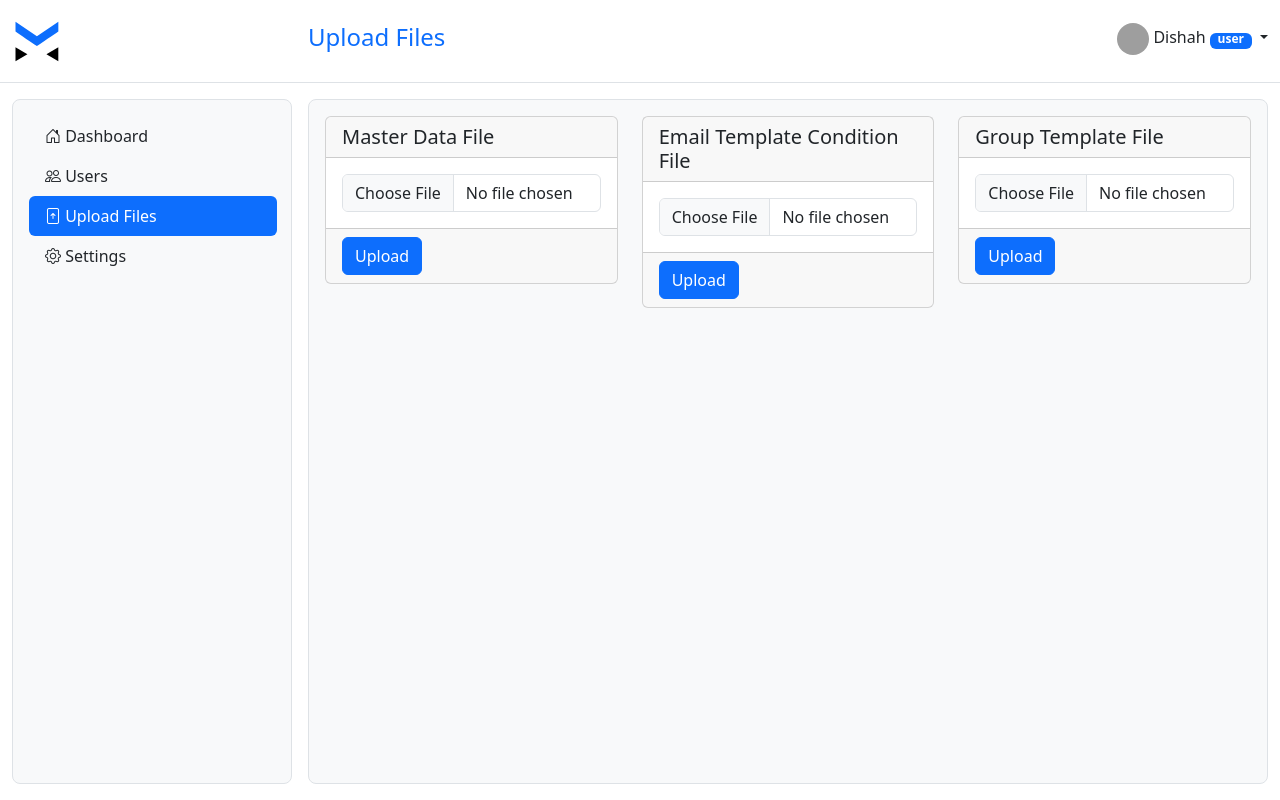
After one commit to syedfarazhussain/invoice_genrator, a Django app: page /upload_files/ in a window 1280 px wide. The commit adds this page. Run offline with Django 3.2, Linux system fonts and the light colour scheme; a user stored in the database is signed in; grey boxes are pictures that could not be loaded.

Commit message:
layout changes

```diff
--- a/myapp/urls.py
+++ b/myapp/urls.py
@@ -4,6 +4,8 @@ from .import views
 urlpatterns = [
     path('', views.dashboard, name=''),
     path('users/', views.user_page, name='users'),
+    path('settings/', views.settings, name='settings'),
+    path('upload_files/', views.upload_files, name='upload_files'),
     path('dashboard/', views.dashboard, name='dashboard'),
     path('insert_user_data/', views.insert_user_data, name='insert_user_data'),
     path('upload_master_data/', views.upload_master_data, name='upload_master_data'),
--- a/myapp/views.py
+++ b/myapp/views.py
@@ -32,6 +32,25 @@ def dashboard(request):
     else:
         return redirect('account/login')
 
+@login_required
+def settings(request):
+    template = 'admin/settings.html'
+
+    context = {
+        'title': 'Settings'
+    }
+
+    return render(request, template, context)
+
+@login_required
+def upload_files(request):
+    template = 'admin/upload-files.html'
+
+    context = {
+        'title': 'Upload Files'
+    }
+
+    return render(request, template, context)
 
 @login_required
 def user_page(request):
--- a/static/js/app.js
+++ b/static/js/app.js
@@ -1,17 +1,23 @@
 $('document').ready(function(){
 
+
     let leftSidebar = $('.left-sidebar').find('li');
+    let title = $("#topTitle");
     leftSidebar.each((index, item)=>{
-        item.addEventListener('click', function(){
 
-            if(this.find('a').hasClass('active')){
-                console.log('true')
-            } else {
-               console.log('false')
-            }
-        })
-        console.log("leftSidebar" + item);
+        let element = item.children[0];
+        let trimedText = element.innerText.toLowerCase().replaceAll("\\s+", " ")
 
-    })
+        console.log("element" + trimedText.trim());
+        if(trimedText.trim() == title[0].innerText.toLowerCase()) {
+            element.className = 'nav-link active';
+            console.log("activeeee" + element.innerText);
+
+        } else {
+
+            element.className = 'nav-link link-dark';
+
+        }
+    });
 
 });
--- /dev/null
+++ b/templates/admin/upload-files.html
@@ -0,0 +1,69 @@
+{% extends 'base.html' %}
+
+{% block content %}
+    <div class="p-3">
+        <div class="row">
+
+            <div class="col-md-4">
+                <form action="{% url 'upload_master_data' %}" method="post" enctype="multipart/form-data">
+                    {% csrf_token %}
+
+                    <div class="card">
+                        <h5 class="card-header">Master Data File</h5>
+                            <div class="card-body">
+                                <input type="file"
+                                    title="Upload excel file"
+                                    name="master_data_file"
+                                    class="form-control"
+                                    required="required" />
+                            </div>
+                            <div class="card-footer">
+                                <button type="submit" class="btn btn-primary"> Upload </button>
+                            </div>
+                    </div>
+                </form>
+            </div>
+
+            <div class="col-md-4">
+                <form action="{% url 'add_email_condition' %}" method="post" enctype="multipart/form-data">
+                   <div class="card">
+                        {% csrf_token %}
+                        <h5 class="card-header">Email Template Condition File</h5>
+                        <div class="card-body">
+                            <input type="file"
+                                   title="Upload excel file"
+                                   name="email_data_file"
+                                   class="form-control"
+                                   required="required">
+
+
+                        </div>
+                        <div class="card-footer">
+                            <button type="submit" class="btn btn-primary"> Upload </button>
+                        </div>
+                    </div>
+                </form>
+            </div>
+
+            <div class="col-md-4">
+                <form action="{% url 'add_group_condition' %}" method="post" enctype="multipart/form-data">
+                {% csrf_token %}
+                    <div class="card">
+                        <h5 class="card-header">Group Template File</h5>
+                        <div class="card-body">
+                            <input type="file"
+                                title="Upload excel file"
+                                name="parent_child_file"
+                                class="form-control"
+                                required="required">
+                        </div>
+                        <div class="card-footer">
+                            <button type="submit" class="btn btn-primary"> Upload </button>
+                        </div>
+                    </div>
+                </div>
+            </form>
+     </div>
+
+    </div>
+{% endblock %}
--- a/templates/base.html
+++ b/templates/base.html
@@ -36,10 +36,8 @@
     <div class="container-fluid">
         {% if messages %}
             {% for message in messages %}
-                <div class="alert alert-warning alert-dismissable" role="alert">
-                    <button class="close" data-dismiss="alert">
-                        <small><sup>x</sup></small>
-                    </button>
+                <div class="alert alert-success alert-dismissible">
+                    <button type="button" class="btn-close" data-bs-dismiss="alert"></button>
                     {{ message }}
                 </div>
             {% endfor %}
--- a/templates/left-sidebar.html
+++ b/templates/left-sidebar.html
@@ -3,7 +3,7 @@
       <div class="d-flex flex-column flex-shrink-0 p-3" style="width: 280px;">
           <ul class="left-sidebar nav nav-pills flex-column mb-auto">
             <li class="nav-item">
-              <a href="{% url 'dashboard' %}" class="nav-link active" aria-current="page">
+              <a href="{% url 'dashboard' %}" class="nav-link link-dark" aria-current="page">
                 <i class="bi bi-house-door"></i>
                Dashboard
               </a>
@@ -14,6 +14,20 @@
                 Users
               </a>
             </li>
+            <li class="nav-item">
+              <a href="{% url 'upload_files' %}" class="nav-link link-dark">
+                <i class="bi bi-file-arrow-up"></i>
+                Upload Files
+              </a>
+            </li>
+            <li class="nav-item">
+              <a href="{% url 'settings' %}" class="nav-link link-dark">
+                <i class="bi bi-gear"></i>
+                Settings
+              </a>
+            </li>
+
           </ul>
         </div>
+
 {% endblock %}
--- a/templates/top-navbar.html
+++ b/templates/top-navbar.html
@@ -17,7 +17,7 @@
 
         <div class="d-flex justify-content-between">
             {% if user.is_authenticated %}
-            <h4> {{ title }} </h4>
+            <h4 class="text-primary" id="topTitle"> {{ title }} </h4>
             <div>
                 <div class="dropdown">
                     <a href="#" class="d-block link-dark text-decoration-none dropdown-toggle" data-bs-toggle="dropdown" aria-expanded="false">
```
Also changed, not shown: templates/admin/settings.html (+62 -0 lines), templates/dashboard.html (+26 -96 lines), db.sqlite3.
